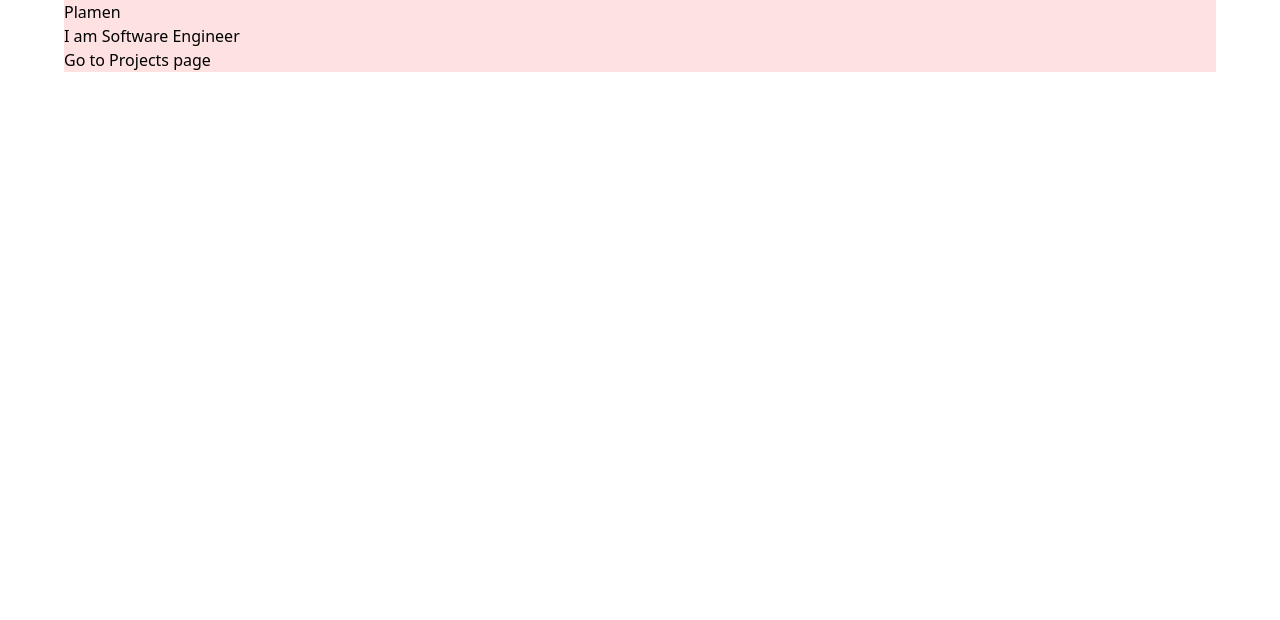
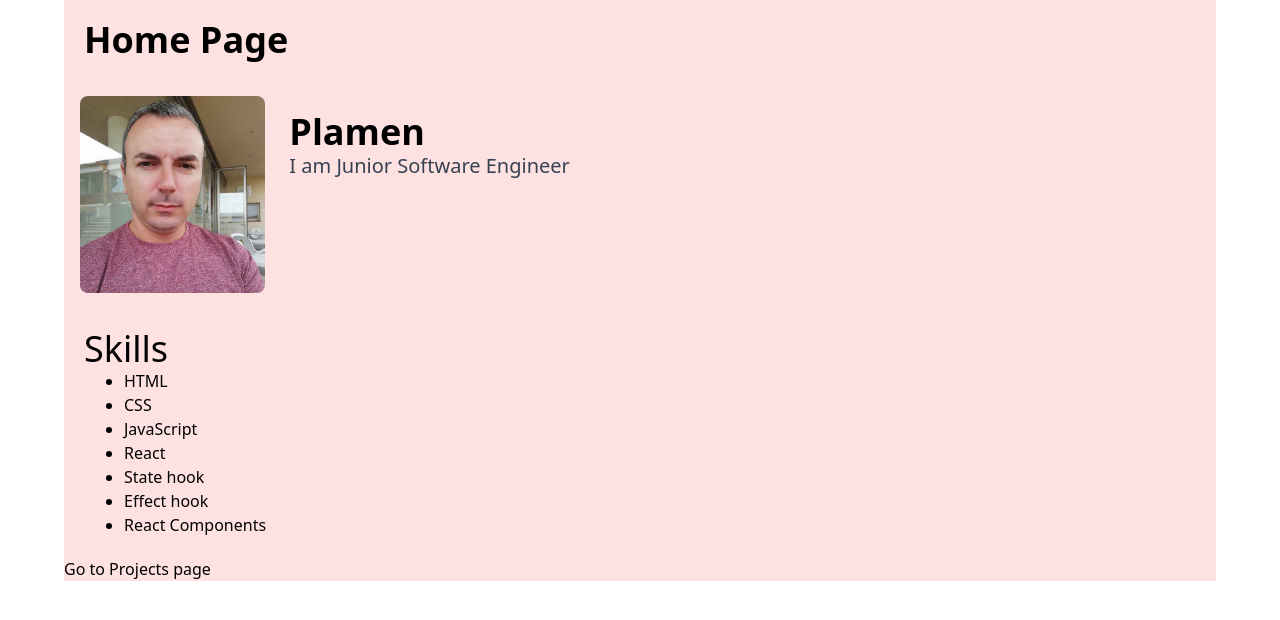
Before and after one commit to Simeonov11/skillcity-mp, a Next.js app: page / in a window 1280 px wide. Shown: the top 620 px of the page. Built offline with nearby package versions, Linux system fonts and the light colour scheme.

Commit message:
added bio header skills components

```diff
--- /dev/null
+++ b/components/header/index.js
@@ -0,0 +1,7 @@
+export default function Header( { name }){
+    return(
+        <div>
+            <h1 className="font-bold text-4xl p-5">{name} Page</h1>
+        </div>
+    )
+}
--- /dev/null
+++ b/components/home/bio/index.js
@@ -0,0 +1,13 @@
+export default function Bio( { imgUrl, title, subtitle }) {
+    return(
+        <div className="w-full flex flex-row space-x-2 p-4">
+        <div className="w-2/12">
+            <img src={imgUrl} className="rounded-lg" />
+        </div>
+        <div className="w-10/12 p-4">
+            <h1 className="text-4xl font-bold">{title}</h1>
+            <p className="text-xl text-gray-700">{subtitle}</p>
+        </div>
+      </div>
+    )
+}
--- /dev/null
+++ b/components/home/skills/index.js
@@ -0,0 +1,19 @@
+import skills from "./skills"
+
+export default function Skills(){
+    return(
+        <div className="w-full m-5">
+            <h1 className="font-mediium text-4xl">
+                Skills
+            </h1>
+
+            <div>
+                <ul className="list-disc ml-10">
+                    {skills.map((skill, index) => {
+                        return <li key={index}>{skill}</li>
+                    })}
+                </ul>
+            </div>
+        </div>
+    )
+}
--- /dev/null
+++ b/components/home/skills/skills.js
@@ -0,0 +1,9 @@
+export default [
+    "HTML",
+    "CSS",
+    "JavaScript",
+    "React",
+    "State hook",
+    "Effect hook",
+    "React Components"
+];
--- a/components/project-grid/index.js
+++ b/components/project-grid/index.js
@@ -10,16 +10,10 @@ export default function ProjectGrid() {
                             <ProjectItem
                                 name={project.name}
                                 url={project.url}
+                                imgUrl={project.imgUrl}
                             ></ProjectItem>
                         )
                     })}
-                    <p>
-                        Web Store Pet Planet
-                    </p>
-                    <a href="https://www.petplanet.co.uk/" target="_blank">Link to the website</a>
-
-
-
 
                 </div>
 
--- a/pages/index.js
+++ b/pages/index.js
@@ -1,13 +1,20 @@
+import Header from "@/components/header"
+import Bio from "@/components/home/bio"
+import Skills from "@/components/home/skills"
 
 export default function Home() {
   return (
     <div className="w-full  bg-red-100 w-full max-w-6xl mx-auto">
-      <p>
-        Plamen
-      </p>
-      <p>
-        I am Software Engineer
-      </p>
+      <Header
+        name="Home"
+      />
+      <Bio
+        imgUrl="/assets/profile.jpg"
+        title="Plamen"
+        subtitle="I am Junior Software Engineer"
+      />
+
+      <Skills />
 
       <div>
         <a href="/projects">Go to Projects page</a>
```
Also changed, not shown: public/assets/profile.jpg (added).
